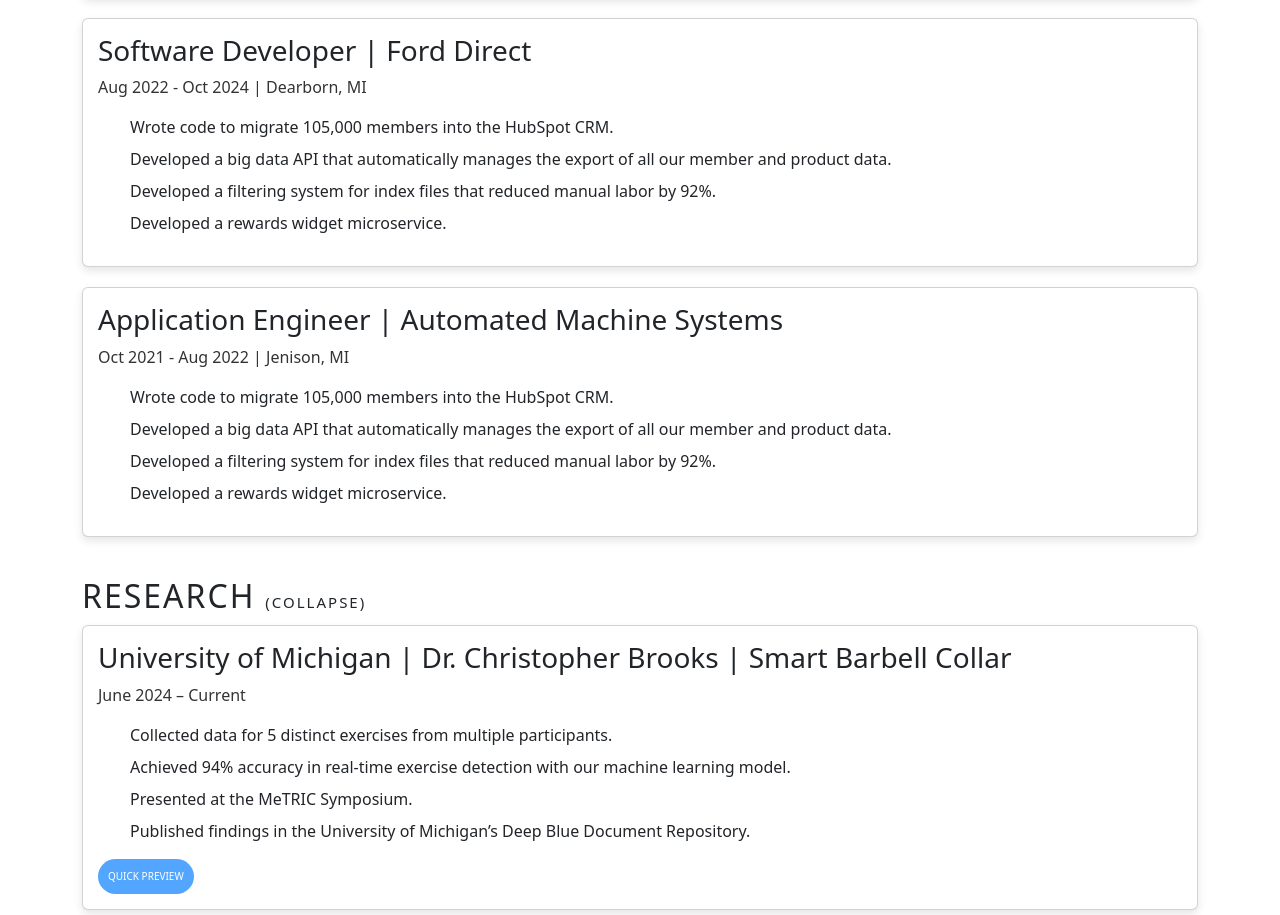
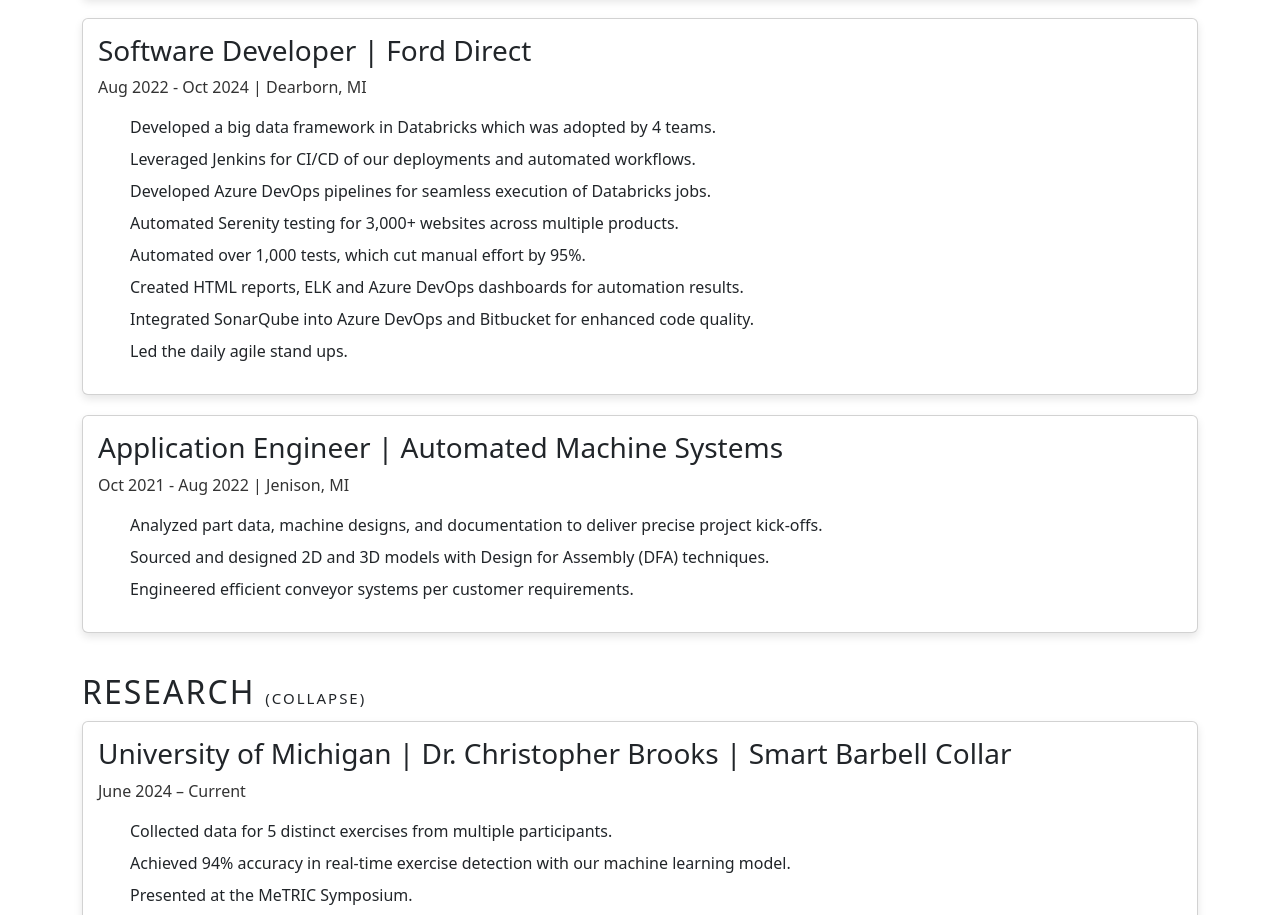
Before and after one commit to mikeCode321/portfolio, a React (Create React App) app: page /#/cv in a window 1280 px wide. Shown: the part 794-1709 px from the top of the page. Built offline with nearby package versions, Linux system fonts and the light colour scheme.

Commit message:
updated work experience

```diff
--- a/src/components/CV.js
+++ b/src/components/CV.js
@@ -107,20 +107,23 @@
           <h3>Software Developer | Ford Direct</h3>
           <p>Aug 2022 - Oct 2024 | Dearborn, MI </p>
           <ul>
-            <li>Wrote code to migrate 105,000 members into the HubSpot CRM.</li>
-            <li>Developed a big data API that automatically manages the export of all our member and product data.</li>
-            <li>Developed a filtering system for index files that reduced manual labor by 92%.</li>
-            <li>Developed a rewards widget microservice.</li>
+            <li>Developed a big data framework in Databricks which was adopted by 4 teams.</li>
+            <li>Leveraged Jenkins for CI/CD of our deployments and automated workflows. </li>
+            <li>Developed Azure DevOps pipelines for seamless execution of Databricks jobs. </li>
+            <li>Automated Serenity testing for 3,000+ websites across multiple products. </li>
+            <li>Automated over 1,000 tests, which cut manual effort by 95%. </li>
+            <li>Created HTML reports, ELK and Azure DevOps dashboards for automation results. </li>
+            <li>Integrated SonarQube into Azure DevOps and Bitbucket for enhanced code quality. </li>
+            <li>Led the daily agile stand ups.</li>
           </ul>
         </div>
         <div className="cv-card">
-          <h3>Application Engineer | Automated Machine Systems </h3>
+          <h3>Application Engineer | Automated Machine Systems</h3>
           <p>Oct 2021 - Aug 2022 | Jenison, MI</p>
           <ul>
-            <li>Wrote code to migrate 105,000 members into the HubSpot CRM.</li>
-            <li>Developed a big data API that automatically manages the export of all our member and product data.</li>
-            <li>Developed a filtering system for index files that reduced manual labor by 92%.</li>
-            <li>Developed a rewards widget microservice.</li>
+            <li>Analyzed part data, machine designs, and documentation to deliver precise project kick-offs.</li>
+            <li>Sourced and designed 2D and 3D models with Design for Assembly (DFA) techniques.</li>
+            <li>Engineered efficient conveyor systems per customer requirements.</li>
           </ul>
         </div>
         </>
```
